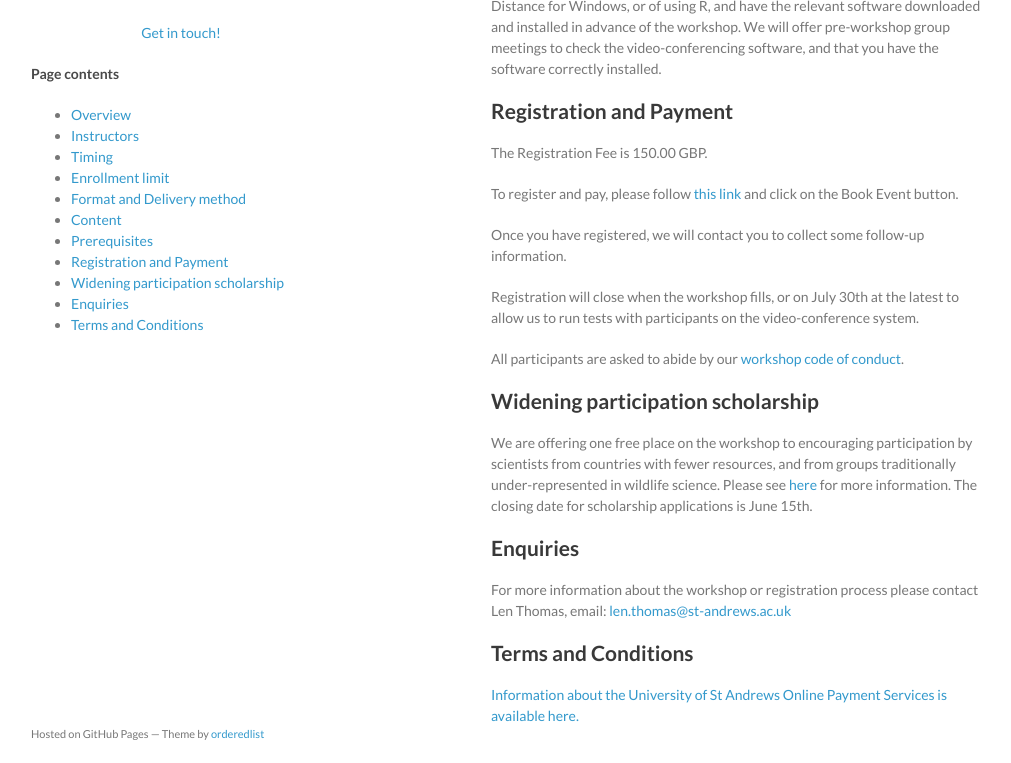
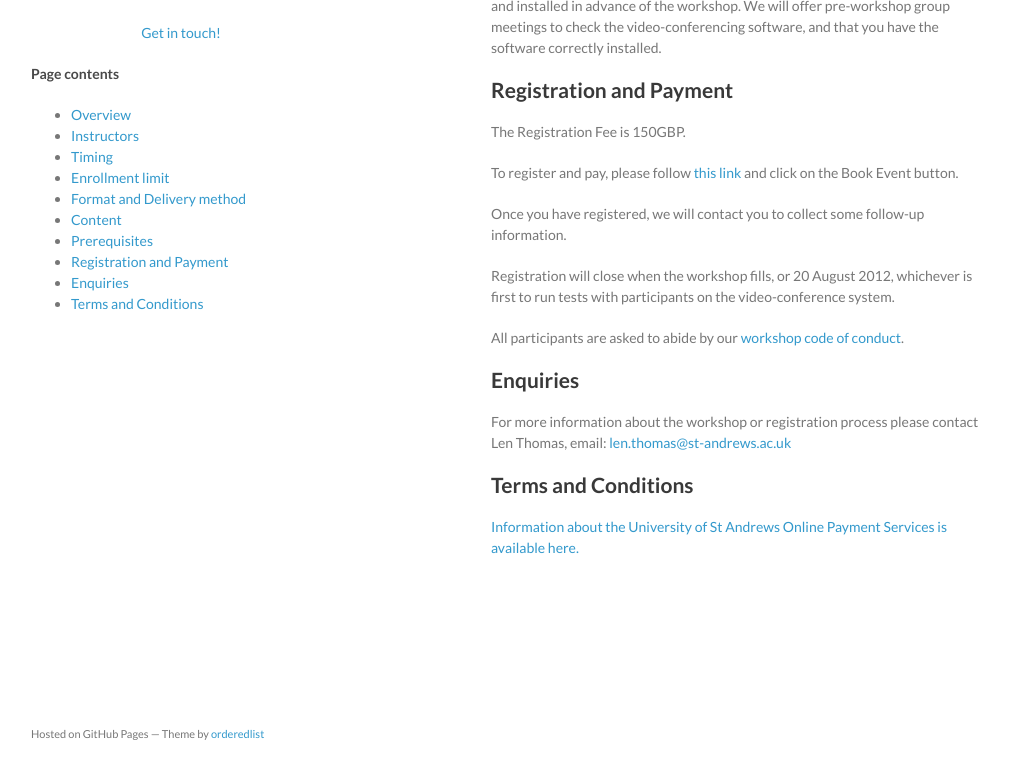
Before and after one commit to distanceworkshops/distanceworkshops.github.io, a Jekyll site: the page built from CTDS-Oct2021.md, in a window 1280 px wide and 900 px high, scrolled down 1708 px, cut to the strip 137-900 px from the top of the window. Shown: the whole strip, without its empty margins (129-1140 px from the left). Built offline with Jekyll 4.4.1, drawn with Linux system fonts in a browser that asks for light colours; some of the changed text lies outside the part shown.

Commit message:
First draft CTDS workshop advert

```diff
--- a/template.md
+++ b/CTDS-Oct2021.md
@@ -1,10 +1,10 @@
 ---
-title: Workshop - distance sampling when animals are missed at zero distance, August 2021
+title: Workshop - camera trap distance sampling, October 2021
 layout: index
 
 ---
 
-# Online workshop: distance sampling when animals are missed at zero distance, August 2021
+# Online workshop: analysis of camera trap data with distance sampling, October 2021
 
 Are you concerned about missing animals on the transect line or point?  This is the workshop for you!
 
@@ -22,11 +22,11 @@
 
 ## Timing
 
-30th and 31st August 2021, 15:00-17:30 British Summer Time (BST - i.e., GMT+1).  [Follow this link to find the time of day this is in your time zone.](https://www.timeanddate.com/worldclock/fixedtime.html?msg=MRDS+workshop+August+2021&iso=20210830T15&p1=304&ah=2&am=30)
+18th and 21st October 2021, 15:00-17:30 UK time.
 
 ## Enrollment limit
 
-Registration is limited to 15 participants, to allow us to run the workshop in an interactive way.
+Registration is limited to 15 participants, to allow us to run the workshop with participant involvement.
 
 ## Format and Delivery method
 
@@ -44,19 +44,15 @@
 
 ## Registration and Payment
 
-The Registration Fee is 150.00 GBP.
+The Registration Fee is 150GBP.
 
 To register and pay, please follow [this link](https://onlineshop.st-andrews.ac.uk/conferences-and-events/events/creem/online-workshop-distance-sampling-when-animals-are-missed-at-zero-distance-30th-31st-august-2021) and click on the Book Event button.
 
 Once you have registered, we will contact you to collect some follow-up information.
 
-Registration will close when the workshop fills, or on July 30th at the latest to allow us to run tests with participants on the video-conference system.
+Registration will close when the workshop fills, or 20 August 2012, whichever is first to run tests with participants on the video-conference system.
 
 All participants are asked to abide by our [workshop code of conduct](code-of-conduct).
-
-## Widening participation scholarship
-
-We are offering one free place on the workshop to encouraging participation by scientists from countries with fewer resources, and from groups traditionally under-represented in wildlife science.  Please see [here](widening-participation) for more information.  The closing date for scholarship applications is June 15th.
 
 ## Enquiries
 For more information about the workshop or registration process please contact Len Thomas, email: [len.thomas@st-andrews.ac.uk](mailto:len.thomas@st-andrews.ac.uk)
```
